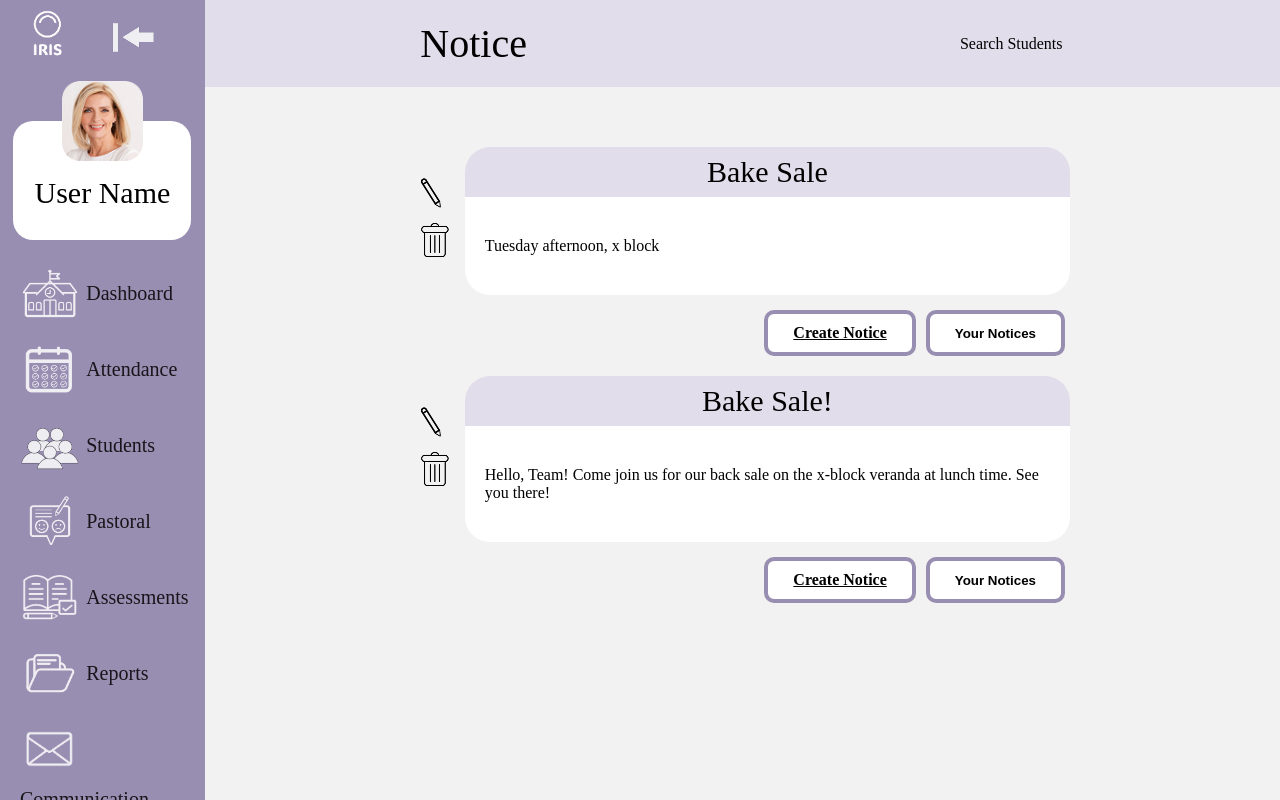
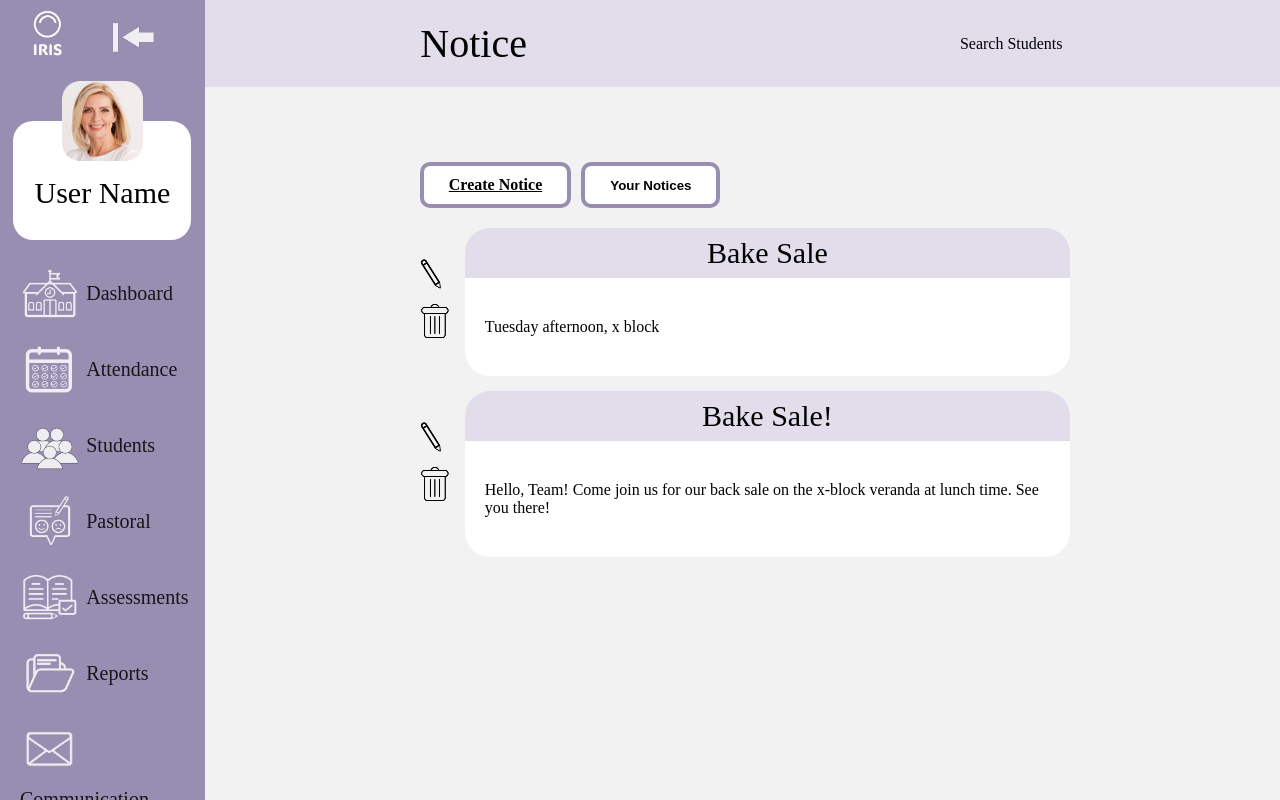
Before and after one commit to supertop24/IRIS, a Flask app: page /notice in a window 1280 px wide. Run offline with Flask 3, Linux system fonts and the light colour scheme; data comes from the database, SQL or seed files in the repository; both versions use the stored data as it was after the commit.

Commit message:
Styling notices pages

```diff
--- a/iris/website/static/css/notice.css
+++ b/iris/website/static/css/notice.css
@@ -3,6 +3,7 @@
     width: auto;
     display: flex;
     flex-wrap: wrap;
+    flex-direction: column;
     row-gap: 15px; /*Creates gap between content */
     column-gap: 10px;
     padding: 10px;
@@ -10,16 +11,19 @@
     margin: 50px 200px;
 }
 
-.noticeMainContentWrapper {
+.noticeMainContentWrapper, .noticeContentWrapper {
     display: flex;
     flex-direction: column;
     flex-grow: 1;
-    align-items: left;
+    width: 100%;
+    margin: 0 auto;
+    width: 100%;
+    max-width: 1200px;
 }
 
 .buttonContainer {
     display: flex;
-    justify-content: flex-end;
+    /*justify-content: flex-end; */
     margin-top: 10px;
 }
 
@@ -32,7 +36,6 @@
     padding: 10px 25px;
     font-weight: bold;
     box-sizing: border-box;
-
     margin: 5px;
 }
 
--- a/iris/website/templates/notice.html
+++ b/iris/website/templates/notice.html
@@ -25,6 +25,14 @@
 
 <div class="noticeContainer">
 
+    <div class="noticeMainContentWrapper">
+        <!--Create and view notices buttons-->
+        <div class="buttonContainer">
+            <a class="createButton" href="{{ url_for('views.createNotice') }}">Create Notice</a>
+            <button class="yourNoticeButton">Your Notices</button>
+        </div>
+    </div>
+
     <!--Loop to display all the notices-->
     {% for notices in allNotices %}
     <!--Notice box-->
@@ -47,20 +55,14 @@
             </form>
         </div>
 
-        <!--Main content wrapper used to align the notices and the buttons - excluding the icons-->
-        <div class="noticeMainContentWrapper">
+        <!--Content wrapper used to align the notices and the buttons - excluding the icons-->
+        <div class="noticeContentWrapper">
             <!--This the actual notice-->
             <div class="noticeContent">
                 <!--Notice title-->
                 <span class="noticeTitle">{{notices.title}}</span>
                 <!--Notice content-->
                 <p>{{notices.note}}</p>
-            </div>
-
-            <!--Create and view user's notices buttons-->
-            <div class="buttonContainer">
-                <a class="createButton" href="{{ url_for('views.createNotice') }}">Create Notice</a>
-                <button class="yourNoticeButton">Your Notices</button>
             </div>
         </div>
 
```
Also changed, not shown: iris/instance/database.db. Lines whose indentation alone changed are shown as unchanged.
